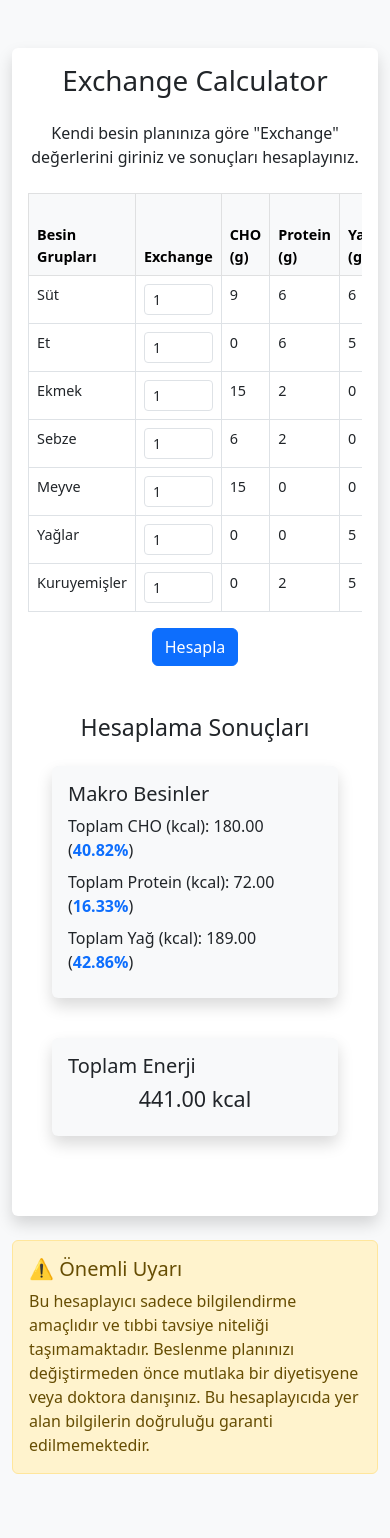
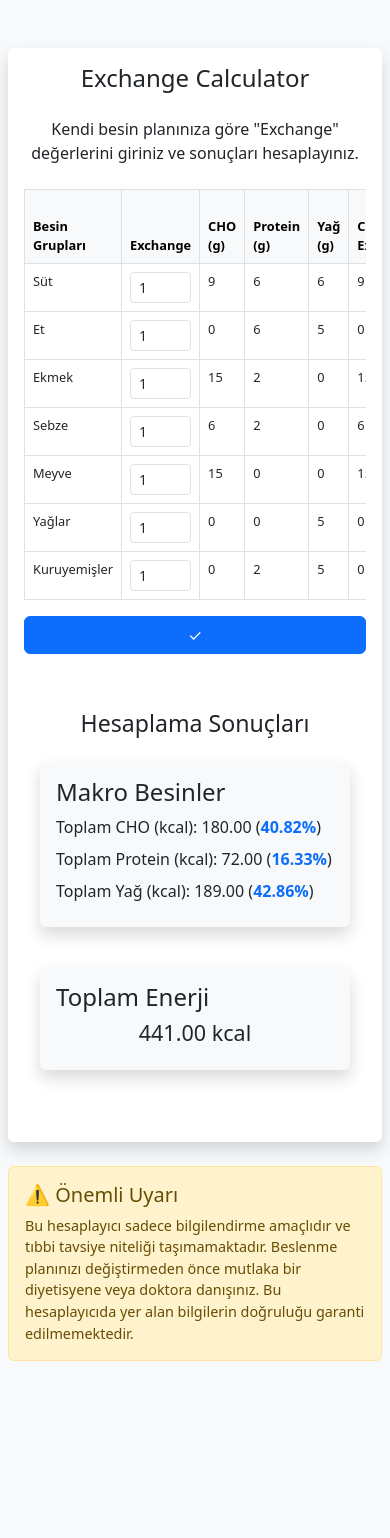
Before and after one commit to huseyinatilgan/nutrition-exchange-calculator, a PHP site: page / in a window 390 px wide. After the commit the page ends 1361 px from the top, so only its background shows below. Run offline with PHP 8.4, Linux system fonts and the light colour scheme.

Commit message:
feat: Improve mobile responsiveness

```diff
--- a/index.php
+++ b/index.php
@@ -33,12 +33,51 @@
         .input-group {
             max-width: 120px;
         }
+        /* Mobil için geliştirmeler */
         @media (max-width: 768px) {
             .table-responsive {
+                font-size: 0.85rem;
+            }
+            .input-group {
+                max-width: 90px;
+            }
+            .card-title {
+                font-size: 1.5rem;
+            }
+            .results {
+                padding: 1rem;
+            }
+            .table th, .table td {
+                padding: 0.5rem;
+            }
+            .btn {
+                width: 100%;
+                margin-bottom: 1rem;
+            }
+            .alert {
                 font-size: 0.9rem;
             }
+            /* Mobilde tablo başlıklarını kısalt */
+            .table th:nth-child(3), .table th:nth-child(4), .table th:nth-child(5) {
+                font-size: 0.8rem;
+            }
+            .table th:nth-child(6), .table th:nth-child(7), .table th:nth-child(8) {
+                font-size: 0.8rem;
+            }
+        }
+        /* Çok küçük ekranlar için ek düzenlemeler */
+        @media (max-width: 576px) {
+            .container {
+                padding: 0.5rem;
+            }
+            .card-body {
+                padding: 1rem;
+            }
+            .table-responsive {
+                font-size: 0.8rem;
+            }
             .input-group {
-                max-width: 100px;
+                max-width: 80px;
             }
         }
     </style>
@@ -184,7 +223,10 @@
                         </div>
 
                         <div class="text-center mb-4">
-                            <button class="btn btn-primary" onclick="calculate()">Hesapla</button>
+                            <button class="btn btn-primary" onclick="calculate()">
+                                <span class="d-none d-md-inline">Hesapla</span>
+                                <span class="d-md-none">✓</span>
+                            </button>
                         </div>
 
                         <div class="results" id="results">
```
